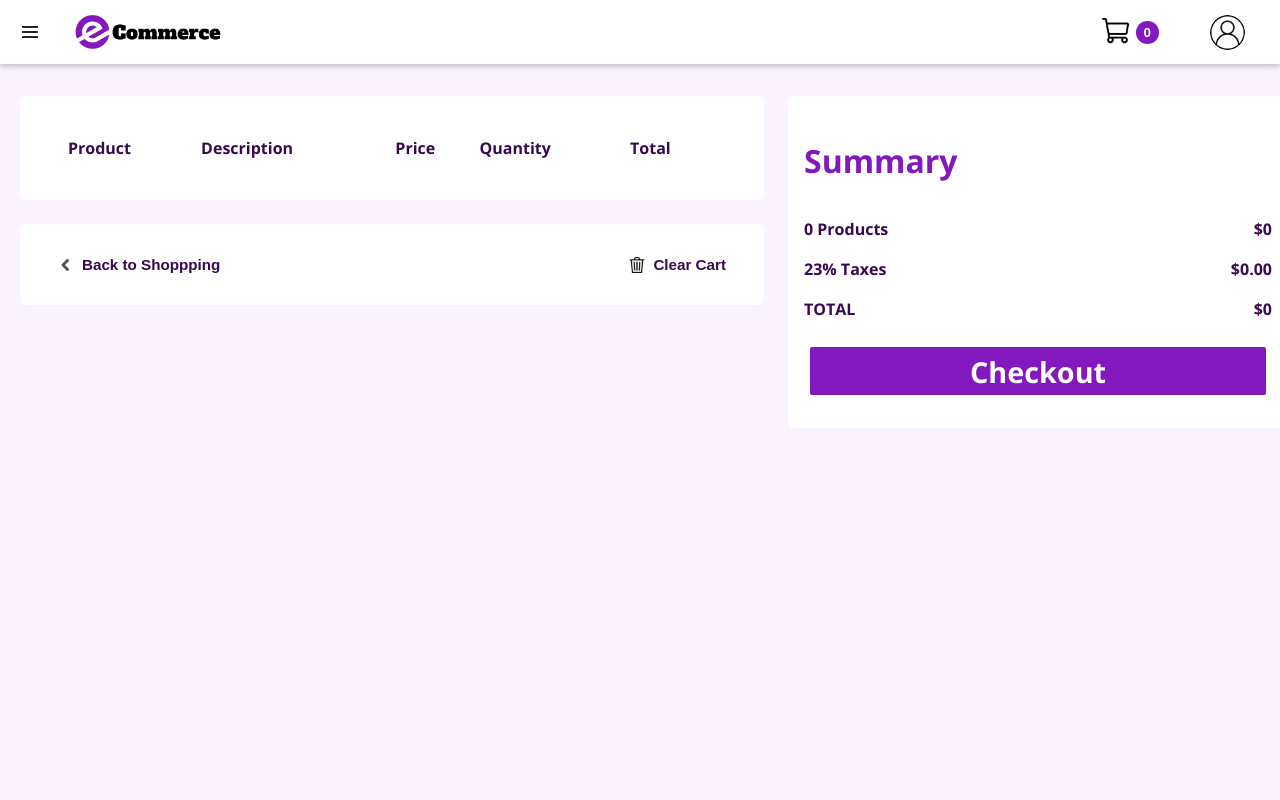
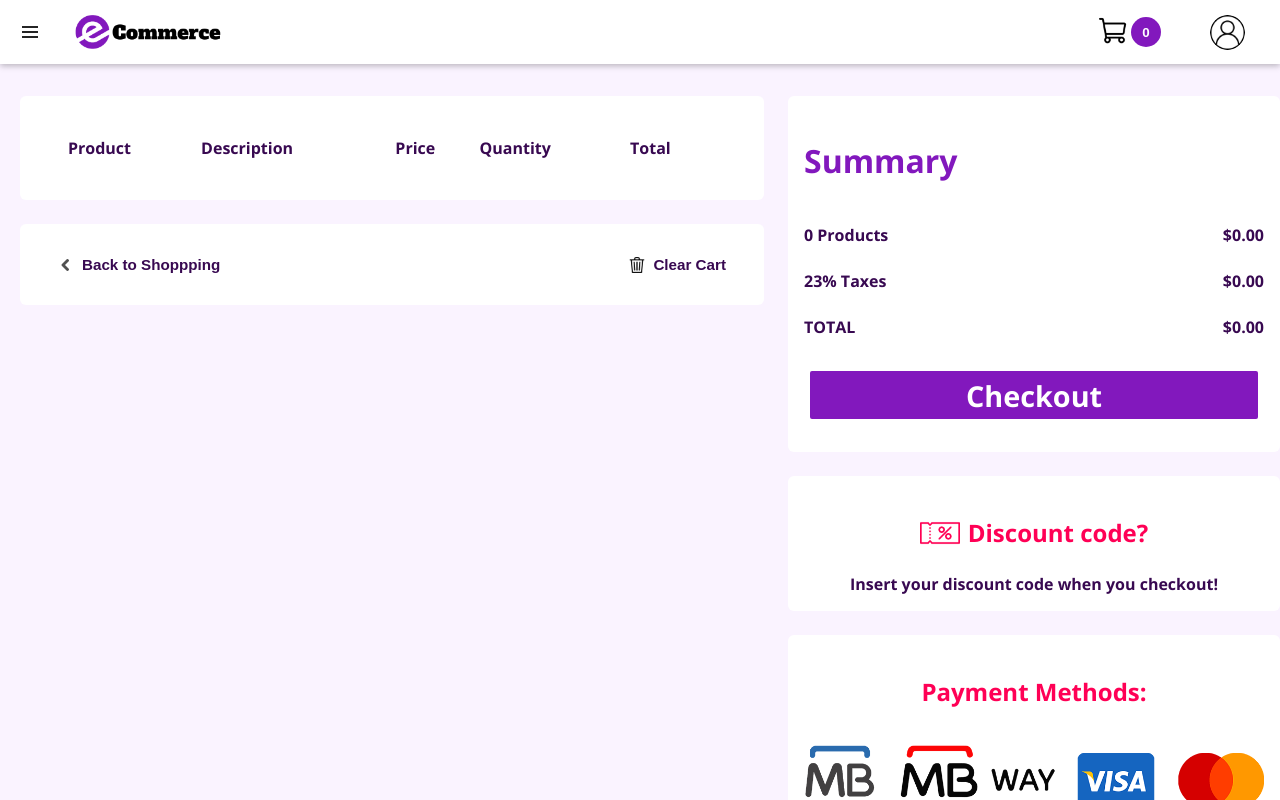
Before and after one commit to andreroda235/e-commerce, a React (Create React App) app in the folder frontend/: page /shopping/cart-review in a window 1280 px wide. Built offline with nearby package versions, Linux system fonts and the light colour scheme.

Commit message:
Almost done with CartReviewPage

```diff
--- a/frontend/src/cart/CartButton.js
+++ b/frontend/src/cart/CartButton.js
@@ -19,8 +19,6 @@ const CartButton = (props) => {
     const cartIsOpen = useSelector((state) => state.ui.menu.cartIsOpen);
     const totalItems = useSelector((state) => state.cart.totalQuantity);
     const dispatch   = useDispatch();
-
-    console.log(cartIsOpen);
 
     const btnClasses = `${classes.button} ${btnIsHighlighted ? classes.bump : ''}`;
 
@@ -54,7 +52,7 @@ const CartButton = (props) => {
               <span>
                   <img src={cartIcon} alt="Cart"/>
               </span>
-              <span className={classes.badge}>{totalItems}</span>
+              <div className={classes.badge}>{totalItems}</div>
           </button>
         </>
     );
--- a/frontend/src/cart/CartButton.module.css
+++ b/frontend/src/cart/CartButton.module.css
@@ -26,8 +26,14 @@
 
   .badge {
     background-color: var(--highlightColor);
+    width: 30px;
+    height: 30px;
     border-radius: 50%;
-    padding: 0.25rem 0.50rem;
+    /* padding: 0.25rem 0.50rem; */
+
+    display: flex;
+    align-items: center;
+    justify-content: center;
     color: white;
     font-weight: bolder;
   }
--- a/frontend/src/cart/CartDrawerContent.js
+++ b/frontend/src/cart/CartDrawerContent.js
@@ -1,4 +1,5 @@
 import { useSelector } from 'react-redux';
+import { useNavigate } from 'react-router-dom';
 
 import CartItem from './CartItem';
 import SlideAnimiationButton from '../shared/components/UIElements/Buttons/SlideAnimationButton';
@@ -9,12 +10,12 @@ import cartIcon from '../assets/shopping_cart_icon_172223.png';
 
 
 const CartDrawerContent = () => {
-
-    const cart = useSelector((state) => state.cart);
+    const cart      = useSelector((state) => state.cart);
     const cartEmpty = cart.items.length === 0;
+    const navigate  = useNavigate();
 
     const toCheckoutHandler = () => {
-        console.log('checkout');
+        navigate('/shopping/checkout');
     };
 
     return (
--- a/frontend/src/cart/CartReviewTable.js
+++ b/frontend/src/cart/CartReviewTable.js
@@ -1,4 +1,4 @@
-import { useSelector } from "react-redux";
+import { useDispatch, useSelector } from "react-redux";
 
 import Card from "../shared/components/UIElements/Card";
 import StockAlert from '../shopping/StockAlert';
@@ -7,12 +7,18 @@ import QuantityButton from '../shared/components/UIElements/Buttons/QuantityButt
 import removeIcon from '../assets/close-icon.png';
 
 import classes from './CartReviewTable.module.css';
+import { decreaseQuantity, increaseQuantity, removeItem } from "../redux/cart-slice";
 
 
-export const CartTableItem= ({thumbnail, title, price, quantity, stock}) => {
+export const CartTableItem= ({thumbnail, title, price, quantity, stock, index}) => {
+    const dispatch = useDispatch();
 
     const quantityChangeHandler = (value) => {
-        console.log(value);
+        dispatch(value > 0 ? increaseQuantity(index) : decreaseQuantity(index));
+    };
+
+    const removeItemHandler = () => {
+        dispatch(removeItem(index));
     };
 
     return (
@@ -31,17 +37,20 @@ export const CartTableItem= ({thumbnail, title, price, quantity, stock}) => {
             </td>
             <td>
                 <QuantityButton
-                    onChange ={quantityChangeHandler}
-                    min      ={1}
-                    max      ={20}
-                    step     ={1}
+                    onChange     ={quantityChangeHandler}
+                    min          ={1}
+                    max          ={20}
+                    step         ={1}
+                    initialValue ={quantity}
                 />
             </td>
             <td>
                 <p className={classes.total}>{'$' + price*quantity}</p>
             </td>
             <td>
-                <img id={classes.remove} src={removeIcon} alt="x"/>
+                <button onClick={removeItemHandler} id={classes.remove}>
+                    <img src={removeIcon} alt="x"/>
+                </button>
             </td>
         </tr>
     );
@@ -70,6 +79,7 @@ const CartReviewTable = () => {
                             title     ={item.title}
                             price     ={item.price}
                             quantity  ={item.quantity}
+                            index     ={index}
                         />
                     ))}
                 </tbody>
--- a/frontend/src/cart/CartReviewTable.module.css
+++ b/frontend/src/cart/CartReviewTable.module.css
@@ -4,7 +4,7 @@
 }
 
 .review table {
-    table-layout : fixed;
+    table-layout: auto;
     min-width: 100%;
     border-collapse: collapse;
     text-indent: 0;
@@ -72,11 +72,18 @@
 }
 
 #remove {
-    width: 20px;
-    height: 20px;
+    border: none;
+    outline: none;
+    background-color: transparent;
 }
 
 #remove:hover {
     filter:invert(50%);
     cursor: pointer;
 }
+
+#remove img {
+    width: 20px;
+    height: 20px;
+    object-fit: contain;
+}
--- a/frontend/src/index.css
+++ b/frontend/src/index.css
@@ -11,6 +11,7 @@
 
   --pngFilterDarkColor: invert(3%) sepia(73%) saturate(7500%) hue-rotate(272deg) brightness(102%) contrast(93%);
   --pngFilterLightColor: invert(13%) sepia(73%) saturate(6808%) hue-rotate(279deg) brightness(81%) contrast(93%);
+  --pngFilterMagenta: invert(21%) sepia(86%) saturate(7496%) hue-rotate(334deg) brightness(98%) contrast(109%);
 }
 
 * {
--- a/frontend/src/pages/CartReviewPage.js
+++ b/frontend/src/pages/CartReviewPage.js
@@ -1,21 +1,26 @@
 import { useSelector } from 'react-redux';
+import { useNavigate } from 'react-router-dom';
 
 import Page from '../shared/components/UIElements/Page';
 import Grid from '../shared/components/List/Grid';
 import CartReviewTable from '../cart/CartReviewTable';
 import Card from '../shared/components/UIElements/Card';
+import SlideAnimiationButton from '../shared/components/UIElements/Buttons/SlideAnimationButton';
 
 import classes from './CartReviewPage.module.css';
 
 import arrowIcon from '../assets/arrow-icon-1174.png';
 import trashIcon from '../assets/trash-icon.png';
-import SlideAnimiationButton from '../shared/components/UIElements/Buttons/SlideAnimationButton';
+import paymentsIcon from '../assets/paymemt-icons.png';
+import couponIcon from '../assets/coupon-icon.png';
+
 
 const CartReviewPage = () => {
-    const cart = useSelector(state => (state.cart));
+    const cart     = useSelector(state => (state.cart));
+    const navigate = useNavigate();
 
     const toCheckoutHandler = () => {
-        console.log('checkout');
+        navigate('/shopping/checkout');
     };
 
     return (
@@ -35,25 +40,40 @@ const CartReviewPage = () => {
                     </Card>
                 </Grid>
                 <div className={classes['cart-summary']}>
+                        <Grid gridClass={classes['container-grid']}>
                             <Card className={classes.summary}>
+                                <Grid gridClass={classes['grid-summary']}>
                                     <h2>Summary</h2>
                                     <div className={classes['summary-item']}>
                                         <p>{cart.totalQuantity + ' Products'}</p>
-                            <p>{'$' + cart.totalPrice}</p>
+                                        <p>{'$' + (cart.totalPrice).toFixed(2)}</p>
                                     </div>
                                     <div className={classes['summary-item']}>
                                         <p>23% Taxes</p>
-                            <p>{'$' + (cart.totalPrice + cart.totalPrice*0.23).toFixed(2)}</p>
+                                        <p>{'$' + (cart.totalPrice*0.23).toFixed(2)}</p>
                                     </div>
                                     <div className={classes['summary-item']}>
                                         <p>TOTAL</p>
-                            <p>{'$' + cart.totalPrice}</p>
+                                        <p>{'$' + (cart.totalPrice.toFixed(2))}</p>
                                     </div>
                                     <SlideAnimiationButton
                                     title   ={'Checkout'}
                                     onClick ={toCheckoutHandler}
                                     />
+                                </Grid>
                             </Card>
+                            <Card className={classes.coupon}>
+                                <div className={classes['group-coupon']}>
+                                    <img src={couponIcon} alt=""/>
+                                    <p>Discount code?</p>
+                                </div>
+                                <p>Insert your discount code when you checkout!</p>
+                            </Card>
+                            <Card className={classes.payment}>
+                                <p>Payment Methods:</p>
+                                <img src={paymentsIcon} alt="visa mastercard multibanco mbway"/>
+                            </Card>
+                        </Grid>
                 </div>
             </Grid>
         </Page>
--- a/frontend/src/pages/CartReviewPage.module.css
+++ b/frontend/src/pages/CartReviewPage.module.css
@@ -3,6 +3,7 @@
     column-gap: 1.5rem;
     row-gap: 1.5rem;
     width: 100%;
+    margin-bottom: 1.25rem;
 }
 
 .rows {
@@ -71,17 +72,25 @@
 
 .cart-summary {
     width: 100%;
+    position: relative;
     height: 100%;
-    position: relative;
+}
+
+.container-grid {
+    max-width: 500px;
+    position: fixed;
+    row-gap: 1.5rem;
+   /*  width: 100%; */
 }
 
 .summary {
     width: 100%;
-    max-width: 500px;
-    position: fixed;
-    display: flex;
-    flex-direction: column;
-    gap: 2px;
+    margin-right: 1.25rem;
+}
+
+.grid-summary {
+    row-gap: 0.5rem;
+    width: 100%;
 }
 
 .summary h2 {
@@ -92,13 +101,62 @@
 
 .summary-item {
     display: flex;
+    flex-direction: row;
     align-items: center;
     justify-content: space-between;
     color: var(--darkerHighlight);
     font-size: 1rem;
     font-weight: bold;
+    width: 100%;
 }
 
 .summary-item p {
     margin: 0.5rem 0;
 }
+
+.coupon {
+    display: flex;
+    align-items: center;
+    flex-direction: column;
+}
+
+.coupon > p {
+    color: var(--darkerHighlight);
+    font-size: 1rem;
+    font-weight: bold;
+    margin: 0;
+}
+
+.group-coupon {
+    display: flex;
+    align-items: center;
+    flex-direction: row;
+    color: var(--highlightMagenta);
+    font-weight: bolder;
+    font-size: 1.5rem;
+}
+
+.group-coupon img {
+    width: 40px;
+    height: 40px;
+    margin-right: 8px;
+    filter: var(--pngFilterMagenta);
+}
+
+.payment {
+    display: flex;
+    flex-direction: column;
+    align-items: center;
+    justify-content: center;
+}
+
+.payment img {
+    width: 100%;
+    object-fit: contain;
+}
+
+.payment p {
+    color: var(--highlightMagenta);
+    font-size: 1.5rem;
+    font-weight: bolder;
+}
--- a/frontend/src/shared/components/List/Grid.module.css
+++ b/frontend/src/shared/components/List/Grid.module.css
@@ -2,7 +2,6 @@
     display: grid;
     max-width: 100%;
     /* height: 100%; */
-    justify-content: center;
 }
 
 .container-columns {
--- a/frontend/src/shared/components/UIElements/Buttons/QuantityButton.js
+++ b/frontend/src/shared/components/UIElements/Buttons/QuantityButton.js
@@ -2,9 +2,8 @@ import { useState } from 'react';
 
 import classes from './QuantityButton.module.css';
 
-const QuantityButton = ({onChange, min, max, step}) => {
-
-    const [value, setValue] = useState(1);
+const QuantityButton = ({onChange, min, max, step, initialValue}) => {
+    const [value, setValue] = useState(initialValue || 1);
 
     const valueChangeHandler = (event) => {
         onChange(event.target.value);
```
Also changed, not shown: frontend/src/assets/coupon-icon.png (added), frontend/src/assets/paymemt-icons.png (added). Lines whose indentation alone changed are shown as unchanged.
